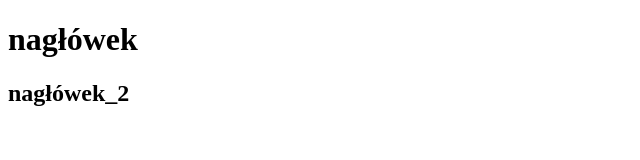
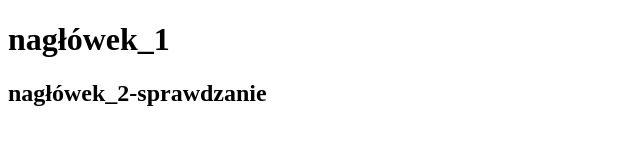
Before and after one commit to krystianklimczak/krystianklimczak-goIT, a plain HTML site: page index.html in a window 1280 px wide. Shown: the whole page, without its empty margins (0-640 px from the left). Drawn offline with Linux system fonts and the light colour scheme.

Commit message:
123test123

```diff
--- a/index.html
+++ b/index.html
@@ -5,7 +5,7 @@
     <link rel="stylesheet" href="style/style.css" />
   </head>
   <body>
-    <h1>nagłówek</h1>
-    <h2>nagłówek_2</h2>
+    <h1>nagłówek_1</h1>
+    <h2>nagłówek_2-sprawdzanie</h2>
   </body>
 </html>
```
